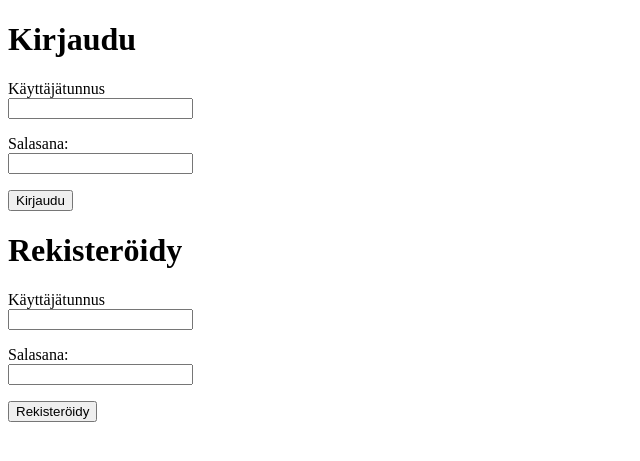
After one commit to kimmomuli/lukuvinkkikirjasto, a Flask app: page /kirjautuminen in a window 1280 px wide. The commit adds this page. Shown: the top 461 px of the page, without its empty margins (0-640 px from the left). Run offline with Flask 2, Linux system fonts and the light colour scheme.

Commit message:
kirjautuminen

```diff
--- a/src/app.py
+++ b/src/app.py
@@ -2,7 +2,7 @@ from os import getenv
 from flask import Flask
 from config import DATABASE_URL
 from database import database
-from views import lukuvinkit, uusi_vinkki
+from views import lukuvinkit, uusi_vinkki, kirjautuminen
 
 
 def create_app(testing: bool = False):
@@ -16,4 +16,5 @@ def create_app(testing: bool = False):
 
     app.register_blueprint(lukuvinkit.lukuvinkit_bp)
     app.register_blueprint(uusi_vinkki.uusi_lukuvinkki_bp)
+    app.register_blueprint(kirjautuminen.kirjautuminen_bp)
     return app
--- /dev/null
+++ b/src/templates/kirjautuminen.html
@@ -0,0 +1,37 @@
+{% extends "layout.html" %}
+{% block title %}Kirjaudu tai rekisteröidy{% endblock %}
+{% block content %}
+
+<h1>Kirjaudu</h1>
+<form action="/kirjaudu" method="POST">
+    <p>
+       Käyttäjätunnus <br>
+        <input type="text" name="tunnus">
+    </p>
+    <p>
+        Salasana: <br>
+        <input type="password" name="salasana">
+    </p>
+
+
+    <input type="submit" value="Kirjaudu">
+</form>
+
+
+
+<h1>Rekisteröidy</h1>
+<form action="/rekisteroidu" method="POST">
+    <p>
+       Käyttäjätunnus <br>
+        <input type="text" name="tunnus">
+    </p>
+    <p>
+        Salasana: <br>
+        <input type="password" name="salasana">
+    </p>
+
+
+    <input type="submit" value="Rekisteröidy">
+</form>
+
+{% endblock %}
--- a/src/templates/lukuvinkit.html
+++ b/src/templates/lukuvinkit.html
@@ -5,6 +5,7 @@
 <h1>Lukuvinkit</h1>
 <hr>
 <a href="/uusi_vinkki">Luo uusi vinkki</a>
+<a href="/kirjautuminen">Kirjaudu / rekisteröidy</a>
 
 {% for vinkki in vinkit %}
 <hr />
--- /dev/null
+++ b/src/views/kirjautuminen.py
@@ -0,0 +1,32 @@
+from flask import render_template, Blueprint, redirect, request
+from repositories.kayttajat import login, luo_kayttaja
+
+kirjautuminen_bp = Blueprint("kirjautuminen", __name__)
+
+
+@kirjautuminen_bp.route("/kirjautuminen")
+def kirjautuminen():
+    return render_template("kirjautuminen.html")
+
+
+@kirjautuminen_bp.route("/rekisteroidu", methods=["POST"])
+def rekisteroidu():
+    try:
+        tunnus = request.form["tunnus"]
+        salasana = request.form["salasana"]
+
+        luo_kayttaja(tunnus, salasana)
+        return redirect("/")
+    except Exception as e:
+        return render_template("virhe.html")
+
+
+@kirjautuminen_bp.route("/kirjaudu", methods=["POST"])
+def kirjaudu():
+    try:
+        tunnus = request.form["tunnus"]
+        salasana = request.form["salasana"]
+        if login(tunnus, salasana):
+            return redirect("/")
+    except Exception as e:
+        return render_template("virhe.html")
```
